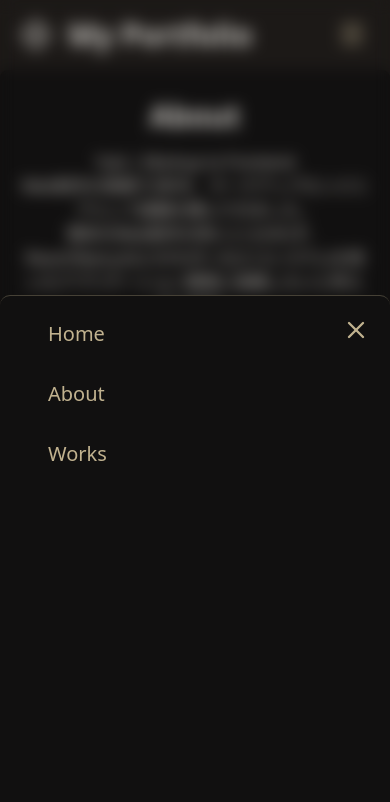
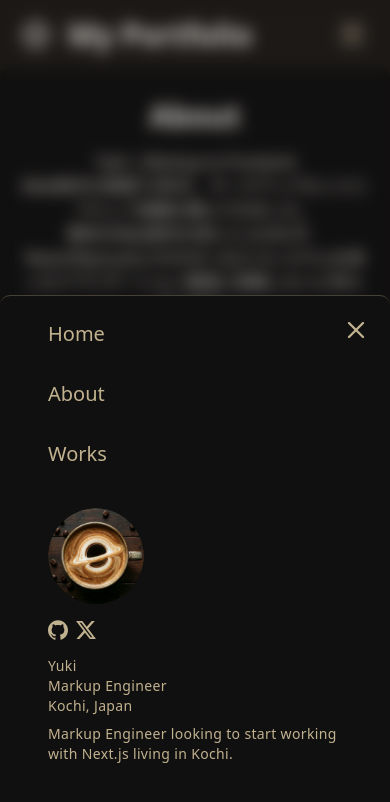
Before and after one commit to yuki546/test-portfolio, a Next.js app: page /about in a window 390 px wide. Both pictures are taken after a click on the button "Navigation". Shown: the top 802 px of the page. Built offline with nearby package versions, Linux system fonts and the light colour scheme.

Commit message:
モバイルナビにエディター情報記載

```diff
--- a/components/mobileNav.tsx
+++ b/components/mobileNav.tsx
@@ -1,6 +1,9 @@
 import { X } from "lucide-react";
 import Link from "next/link";
 import { NAV_ITEMS, cn } from "@/lib/utils";
+import Image from "next/image";
+import { TooltipIcon } from "./TooltipIcon";
+import { SiGithub, SiX } from "react-icons/si";
 
 interface MobileNavProps {
   isOpen: boolean;
@@ -34,6 +37,43 @@
             </Link>
           ))}
         </div>
+        <div className="flex flex-col items-start gap-4 px-6">
+          {/* Profile Image Placeholder */}
+          <div className="">
+            <Image
+              src="/profile_pic.webp"
+              alt="Profile"
+              width={96}
+              height={96}
+              className="mx-auto h-24 rounded-full"
+            />
+          </div>
+
+          <div className="text-brand-secondary text-sm font-light tracking-wide">
+            <div className="text-brand-secondary flex items-center gap-2 pb-4">
+              <TooltipIcon
+                icon={<SiGithub className="h-5 w-5" />}
+                label="GitHub"
+                href="https://github.com/yuki546"
+              />
+              <TooltipIcon
+                icon={<SiX className="h-5 w-5" />}
+                label="X"
+                href="https://x.com/iraka_dev"
+              />
+            </div>
+
+            <div className="mb-2 font-medium">
+              <p>Yuki</p>
+              <p>Markup Engineer</p>
+              <p>Kochi, Japan</p>
+            </div>
+            <p className="mb-6 text-sm">
+              Markup Engineer looking to start working with Next.js living in
+              Kochi.
+            </p>
+          </div>
+        </div>
       </div>
     </div>
   );
```
